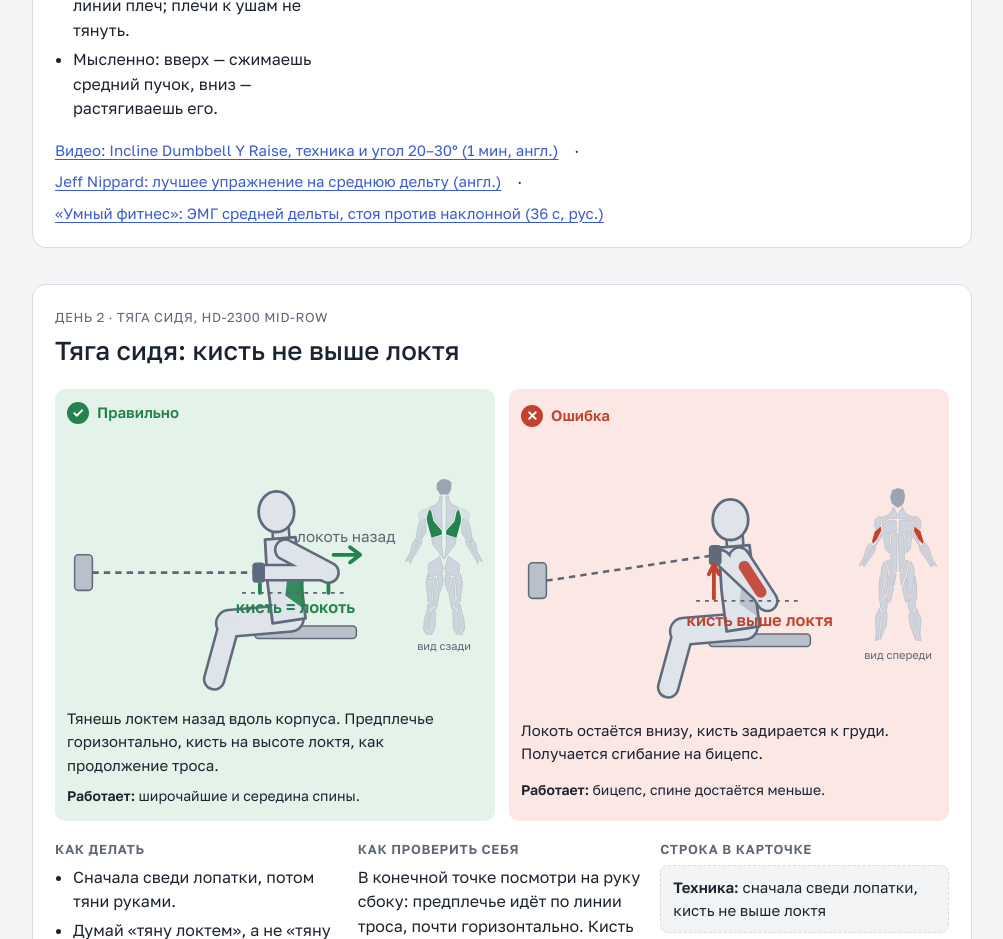
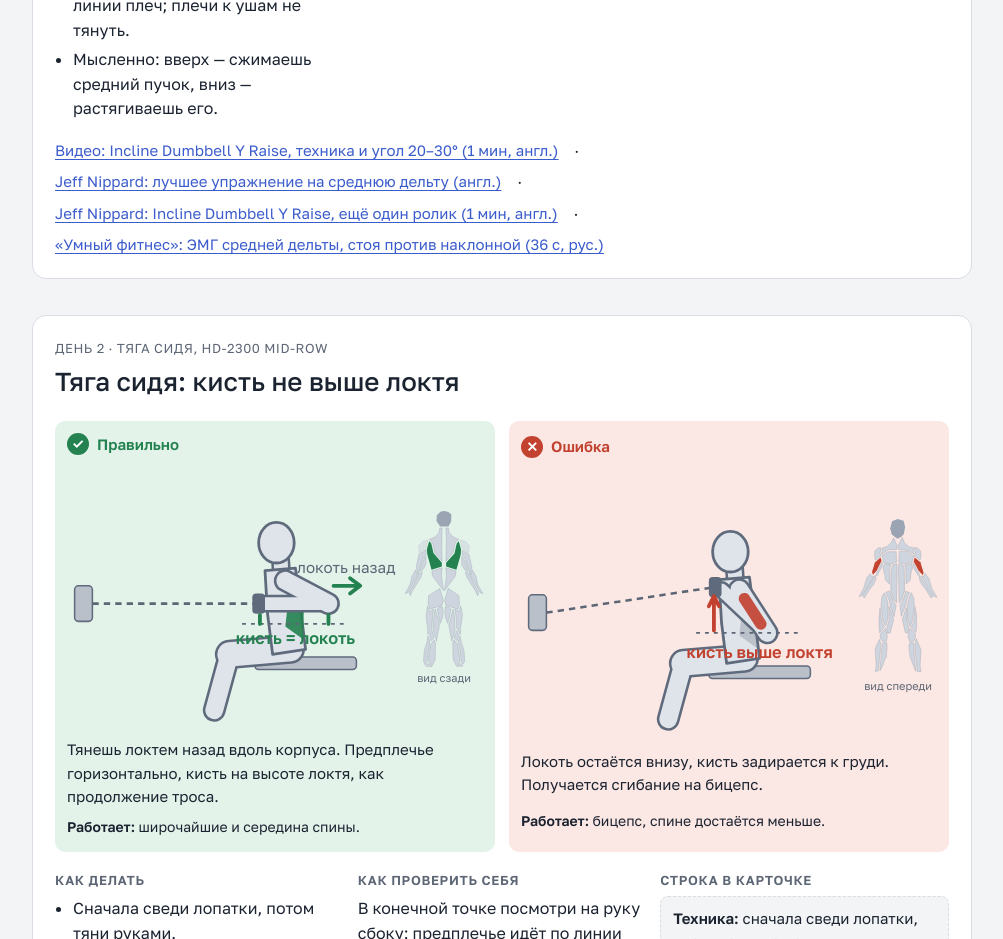
Before and after one commit to moivile/gym-technique, a plain HTML site: page index.html in a window 1280 px wide. Shown: the part 2140-3079 px from the top of the page, without its empty margins (138-1141 px from the left). Drawn offline with Linux system fonts and the light colour scheme; a web font is replaced by a local one.

Commit message:
Y-мах (#yr): ссылка на ролик Nippard oy7qvK8f6TE

```diff
--- a/index.html
+++ b/index.html
@@ -225,7 +225,7 @@ footer { font-size: 13px; color: var(--muted); }
       <div class="cue"><h3>Нижняя точка</h3><p>Как только гантели вернулись к бёдрам — сразу следующий повтор. Не давай им уходить дальше назад и висеть отвесно: натяжение пропадёт.</p></div>
       <div class="cue"><h3>Строка в карточке</h3><p class="card"><b>Техника:</b> верх спины прижат, грудь приподнята; от бёдер вверх и в стороны буквой Y до линии плеч; внизу у бёдер — сразу следующий, гантелям не давай повиснуть</p></div>
     </div>
-    <div class="links"><a href="https://www.youtube.com/shorts/yIY7kxpbnZ4" target="_blank" rel="noopener">Видео: Incline Dumbbell Y Raise, техника и угол 20–30° (1 мин, англ.)</a> · <a href="https://www.youtube.com/shorts/OWAfHGmOf0A" target="_blank" rel="noopener">Jeff Nippard: лучшее упражнение на среднюю дельту (англ.)</a> · <a href="https://t.me/AlexeyTrainer/1354" target="_blank" rel="noopener">«Умный фитнес»: ЭМГ средней дельты, стоя против наклонной (36 с, рус.)</a></div>
+    <div class="links"><a href="https://www.youtube.com/shorts/yIY7kxpbnZ4" target="_blank" rel="noopener">Видео: Incline Dumbbell Y Raise, техника и угол 20–30° (1 мин, англ.)</a> · <a href="https://www.youtube.com/shorts/OWAfHGmOf0A" target="_blank" rel="noopener">Jeff Nippard: лучшее упражнение на среднюю дельту (англ.)</a> · <a href="https://www.youtube.com/shorts/oy7qvK8f6TE" target="_blank" rel="noopener">Jeff Nippard: Incline Dumbbell Y Raise, ещё один ролик (1 мин, англ.)</a> · <a href="https://t.me/AlexeyTrainer/1354" target="_blank" rel="noopener">«Умный фитнес»: ЭМГ средней дельты, стоя против наклонной (36 с, рус.)</a></div>
   </section>
 
   <section id="row" aria-labelledby="h-row">
```
